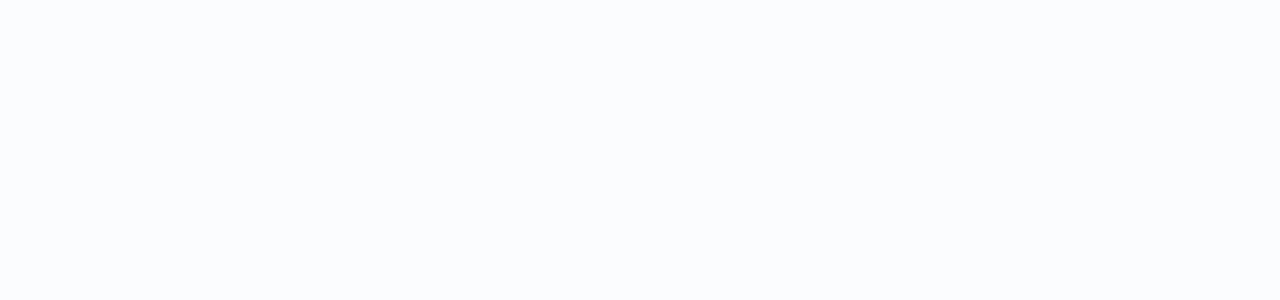
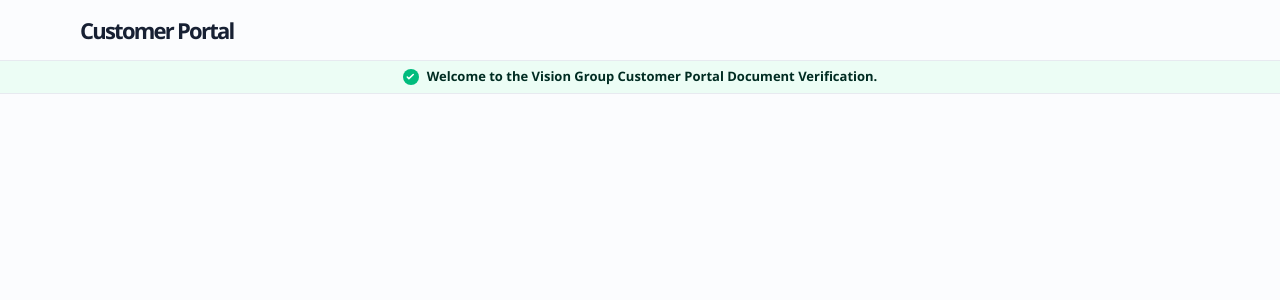
Before and after one commit to ivanepou22/customerserviceportal, a React (Vite) app in the folder FrontEnd-React/: page /verify/receipt in a window 1280 px wide. Before the commit this address had no page. Shown: the top 300 px of the page. Built offline with nearby package versions, Linux system fonts and the light colour scheme.

Commit message:
feat: implement protected routes for sales components, add VerifyReceipt component, and enhance LoginPage with user redirection

```diff
--- a/FrontEnd-React/src/App.jsx
+++ b/FrontEnd-React/src/App.jsx
@@ -1,14 +1,3 @@
-// import { useAuth } from "./context/AuthContext";
-// import LoginPage from "./components/LoginPage";
-// import Dashboard from "./components/Dashboard";
-
-// function App() {
-//   const { isAuthenticated } = useAuth();
-//   return isAuthenticated ? <Dashboard /> : <LoginPage />;
-// }
-
-// export default App;
-
 import { Routes, Route, Navigate } from "react-router-dom";
 import { useAuth } from "./context/AuthContext";
 import LoginPage from "./components/LoginPage";
@@ -21,6 +10,7 @@
 import PostedSalesCreditmemo from "./components/postedSalesCreditmemo";
 import CustomerPayments from "./components/customerPayments";
 import CustomerLedgerEntries from "./components/customerLedgerEntries";
+import VerifyReceipt from "./components/verifyReceipt";
 
 function ProtectedRoute({ children }) {
   const { isAuthenticated } = useAuth();
@@ -75,37 +65,50 @@
       <Route
         path="/posted-sales-invoices"
         element={
-          // <ProtectedRoute>
-          <PostedSalesInvoices />
-          // </ProtectedRoute>
+          <ProtectedRoute>
+            <PostedSalesInvoices />
+          </ProtectedRoute>
         }
       />
       <Route
         path="/posted-sales-creditmemos"
         element={
-          // <ProtectedRoute>
-          <PostedSalesCreditmemo />
-          // </ProtectedRoute>
+          <ProtectedRoute>
+            <PostedSalesCreditmemo />
+          </ProtectedRoute>
         }
       />
       <Route
         path="/customer-payments"
         element={
-          // <ProtectedRoute>
-          <CustomerPayments />
-          // </ProtectedRoute>
+          <ProtectedRoute>
+            <CustomerPayments />
+          </ProtectedRoute>
         }
       />
       <Route
         path="/customer-ledger-entries"
         element={
-          // <ProtectedRoute>
-          <CustomerLedgerEntries />
-          // </ProtectedRoute>
+          <ProtectedRoute>
+            <CustomerLedgerEntries />
+          </ProtectedRoute>
         }
       />
-      {/* Add more pages later */}
-      {/* <Route path="*" element={<Navigate to="/" replace />} /> */}
+      <Route
+        path="/receipt"
+        element={
+          <ProtectedRoute>
+            <VerifyReceipt />
+          </ProtectedRoute>
+        }
+      />
+      <Route
+        path="/verify/receipt"
+        element={
+          <VerifyReceipt />
+        }
+      />
+
     </Routes>
   );
 }
--- a/FrontEnd-React/src/components/Dashboard.jsx
+++ b/FrontEnd-React/src/components/Dashboard.jsx
@@ -1,4 +1,5 @@
 import { useState } from "react";
+import { Link } from "react-router-dom";
 import { Button } from "./ui/button";
 import Icon from "./Icon";
 import TealStatCard from "./TealStatCard";
@@ -93,9 +94,10 @@
                             const subData = subItem;
                             return (
                                 <div key={idx}>
-                                    <a href={subData.link} className="block rounded-md px-3 py-2 text-sm text-muted-foreground hover:bg-muted hover:text-foreground">
+                                    <Link to={subData.link}
+                                        className="block rounded-md px-3 py-2 text-sm text-muted-foreground hover:bg-muted hover:text-foreground">
                                         {subData.caption}
-                                    </a>
+                                    </Link>
                                     {idx < children.length - 1 && <div className="border-t border-border"></div>}
                                 </div>
                             );
@@ -106,9 +108,10 @@
         }
 
         return (
-            <a key={key} href={menuData.link} className="rounded-md px-3 py-2 text-[13px] font-medium text-muted-foreground hover:bg-muted hover:text-foreground transition-colors">
+            <Link key={key} to={menuData.link}
+                className="rounded-md px-3 py-2 text-[13px] font-medium text-muted-foreground hover:bg-muted hover:text-foreground transition-colors">
                 {menuData.caption}
-            </a>
+            </Link>
         );
     };
 
@@ -132,9 +135,9 @@
                     {isOpen && (
                         <div className="ml-4 mt-1 border-l border-border pl-4 space-y-1">
                             {children.map((subItem, idx) => (
-                                <a key={idx} href={subItem.link} className="block rounded-md px-3 py-2 text-sm text-muted-foreground hover:bg-muted hover:text-foreground">
+                                <Link key={idx} to={subItem.link} className="block rounded-md px-3 py-2 text-sm text-muted-foreground hover:bg-muted hover:text-foreground">
                                     {subItem.caption}
-                                </a>
+                                </Link>
                             ))}
                         </div>
                     )}
@@ -143,9 +146,9 @@
         }
 
         return (
-            <a key={key} href={menuData.link} className="block rounded-md px-3 py-2.5 text-sm font-medium text-muted-foreground hover:bg-muted hover:text-foreground">
+            <Link key={key} to={menuData.link} className="block rounded-md px-3 py-2.5 text-sm font-medium text-muted-foreground hover:bg-muted hover:text-foreground">
                 {menuData.caption}
-            </a>
+            </Link>
         );
     };
 
@@ -153,9 +156,9 @@
         <div className="min-h-screen bg-background text-foreground">
             <header className="sticky top-0 z-20 border-b border-border/80 bg-background/95 backdrop-blur">
                 <div className="mx-auto flex h-[60px] max-w-[1120px] items-center justify-between px-5 lg:px-0">
-                    <a href="#dashboard" className="flex items-center gap-2.5">
+                    <Link to="#dashboard" className="flex items-center gap-2.5">
                         <span className="text-[22px] font-bold tracking-[-0.08em]">Customer Portal</span>
-                    </a>
+                    </Link>
 
                     <nav className="hidden items-center gap-1 md:flex" aria-label="Main navigation">
                         {navigation.map((item) => renderDesktopMenuItem(item))}
@@ -171,9 +174,9 @@
                         </button>
 
                         <div className="absolute right-0 top-full z-50 mt-1 w-48 rounded-md border border-border bg-popover p-1 shadow-xl opacity-0 invisible group-hover:opacity-100 group-hover:visible transition-all bg-slate-50">
-                            <a href="#profile" className="flex items-center gap-2 rounded-md px-3 py-2 text-sm hover:bg-muted hover:text-foreground text-muted-foreground">
+                            <Link to="#profile" className="flex items-center gap-2 rounded-md px-3 py-2 text-sm hover:bg-muted hover:text-foreground text-muted-foreground">
                                 <Icon name="user" size={15} /> Profile
-                            </a>
+                            </Link>
                             <div className="border-t border-border"></div>
                             <button
                                 onClick={logout}
--- a/FrontEnd-React/src/components/LoginPage.jsx
+++ b/FrontEnd-React/src/components/LoginPage.jsx
@@ -1,11 +1,11 @@
-import { useState } from "react";
+import { useEffect, useState } from "react";
 import { Link, useNavigate } from 'react-router-dom';
 import { useAuth } from "../context/AuthContext";
 import { authService } from "../services/authService";
 
 function LoginPage() {
   const navigate = useNavigate();
-  const { login } = useAuth();
+  const { user: currentUser, login } = useAuth();
 
   const [email, setEmail] = useState("");
   const [password, setPassword] = useState("");
@@ -28,6 +28,12 @@
       setIsLoading(false);
     }
   };
+
+  useEffect(() => {
+    if (currentUser) {
+      navigate('/dashboard');
+    }
+  }, [currentUser, navigate]);
 
   return (
     <main className="min-h-screen bg-gradient-to-br from-[#a5d6ff] via-[#e0f0ff] to-[#f0f9ff] flex items-center justify-center p-2 relative overflow-hidden">
--- /dev/null
+++ b/FrontEnd-React/src/components/receipt.jsx
@@ -0,0 +1,11 @@
+import React from 'react';
+
+const Receipt = () => {
+    return (
+        <div>
+            Receipt
+        </div>
+    );
+}
+
+export default Receipt;
--- /dev/null
+++ b/FrontEnd-React/src/components/verifyReceipt.jsx
@@ -0,0 +1,31 @@
+import React from 'react';
+import Icon from './Icon';
+import { Link } from 'react-router-dom';
+
+const VerifyReceipt = () => {
+    return (
+        <div className="min-h-screen bg-background text-foreground">
+            <header className="sticky top-0 z-20 border-b border-border/80 bg-background/95 backdrop-blur">
+                <div className="mx-auto flex h-[60px] max-w-[1120px] items-center justify-between px-5 lg:px-0">
+                    <Link to="#" className="flex items-center gap-2.5">
+                        <span className="text-[22px] font-bold tracking-[-0.08em]">Customer Portal</span>
+                    </Link>
+                </div>
+            </header>
+
+            <div className="border-b border-emerald-100 bg-emerald-50">
+                <div className="mx-auto flex h-8 max-w-[1120px] items-center justify-center gap-2 px-5 text-center text-[13px] font-semibold text-emerald-950">
+                    <span className="grid h-4 w-4 place-items-center rounded-full bg-emerald-500 text-white">
+                        <Icon name="check" size={11} strokeWidth={3.5} />
+                    </span>
+                    Welcome to the Vision Group Customer Portal Document Verification.
+                </div>
+            </div>
+            <main id="dashboard" className="mx-auto max-w-[1120px] px-5 pb-10 pt-4 lg:px-0 lg:pt-10">
+
+            </main>
+        </div>
+    );
+}
+
+export default VerifyReceipt;
```
